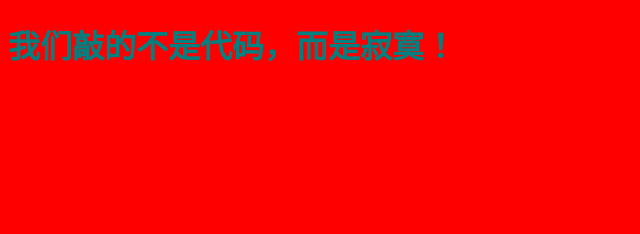
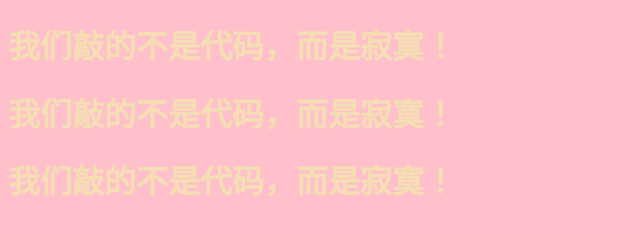
Before and after one commit to bigfeast667/test, a plain HTML site: page index.html in a window 1280 px wide. Shown: the whole page, without its empty margins (0-640 px from the left). Drawn offline with Linux system fonts and the light colour scheme.

Commit message:
修改了一下页面

```diff
--- a/index.html
+++ b/index.html
@@ -10,5 +10,7 @@
 </head>
 <body>
     <h1>我们敲的不是代码，而是寂寞！</h1>
+    <h1>我们敲的不是代码，而是寂寞！</h1>
+    <h1>我们敲的不是代码，而是寂寞！</h1>
 </body>
 </html>
--- a/style.css
+++ b/style.css
@@ -1,4 +1,4 @@
 body{
-    background-color: red;
-    color: teal;
+    background-color: pink;
+    color:wheat;
 }
```
